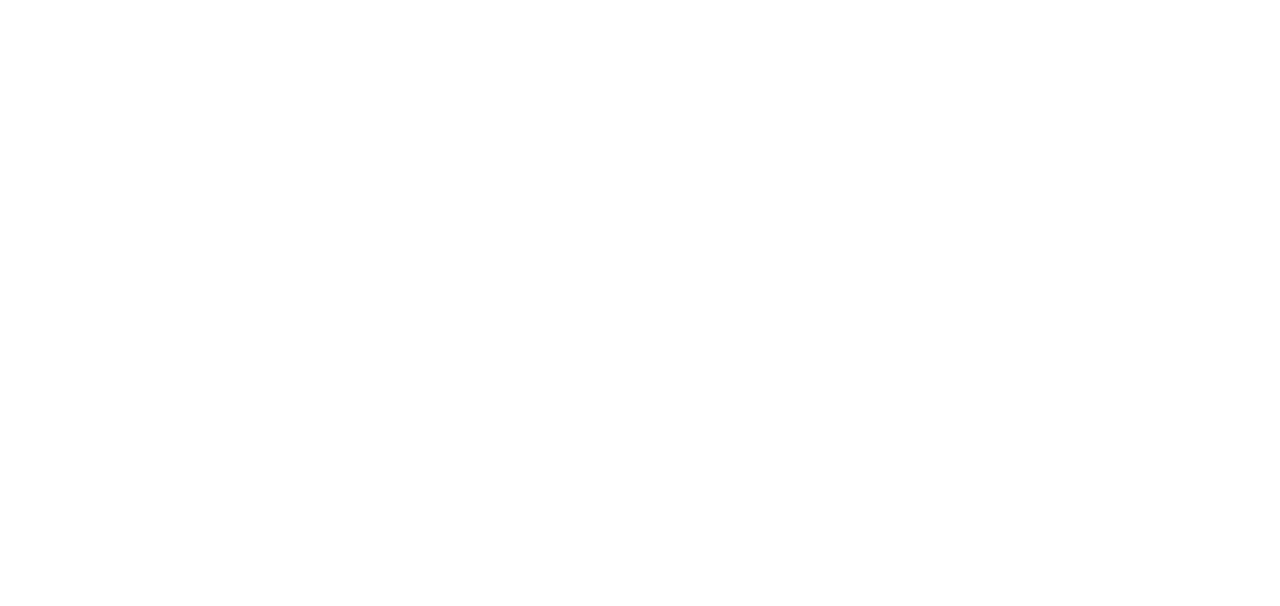
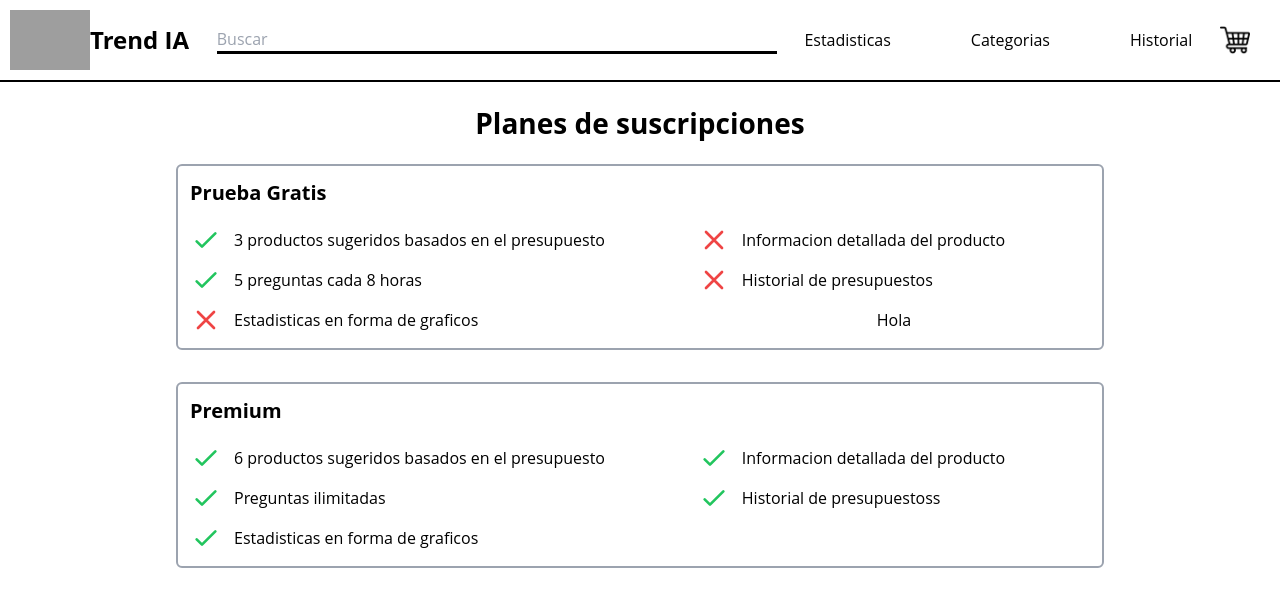
Before and after one commit to SideDig/Trend-IA-Frontend, a React (Vite) app in the folder frontend/: page /suscripciones in a window 1280 px wide. Before the commit this address had no page. Shown: the top 606 px of the page. Built offline with nearby package versions, Linux system fonts and the light colour scheme; grey boxes are pictures that could not be loaded.

Commit message:
ajuste de pagina Suscripciones y nuevo modal de metodos de pagos

```diff
--- a/frontend/src/App.jsx
+++ b/frontend/src/App.jsx
@@ -3,7 +3,7 @@ import RegistroLogin from "./pages/viewRegisterLogin";
 import Inicio from "./pages/Inicio";
 import Principal from "./pages/Principal";
 import Categorias from "./pages/Categorias";
-import Subscripciones from "./pages/Subscripciones";
+import Suscripciones from "./pages/Suscripciones";
 
 function App() {
   return (
@@ -14,7 +14,7 @@ function App() {
           <Route path="/registro" element={<RegistroLogin />} />
           <Route path="/inicio" element={<Inicio />} />
           <Route path="/categoria" element={<Categorias />} />
-          <Route path="/subscripciones" element={<Subscripciones />} />
+          <Route path="/suscripciones" element={<Suscripciones />} />
         </Routes>
       </Router>
 
--- /dev/null
+++ b/frontend/src/components/MetodosPagos.jsx
@@ -0,0 +1,47 @@
+
+
+function MetodosPagos() {
+  return (
+    <div className="fixed top-0 left-0 w-full h-full flex justify-center items-center bg-black bg-opacity-50 z-50">
+      <div className="w-full max-w-md mx-auto bg-white rounded-lg p-4">
+        <h2 className="text-center text-3xl mb-4">Adquirir suscripcion</h2>
+
+        <h1>Nombre del propietario de la tarjeta</h1>
+          <input
+            className="formButton"
+            type="text"
+            placeholder="Ingresa tu nombre"
+          />
+          <input
+            className="formButton"
+            type="number"
+            placeholder="Numero de la tarjeta"
+          />
+            <input
+            className="formButton"
+            type="number"
+            placeholder="M M / Y Y Y Y"
+          />
+            <input
+            className="formButton"
+            type="text"
+            placeholder="_ _ _"
+          />
+          <h1>Todos los productos incluyen IVA si corresponde</h1>
+          <div className="buttonsRegister">
+            <button type="submit" className="botonRegister">
+              Cancelar
+            </button>
+            <div className="buttonsRegister">
+            <button type="submit" className="botonRegister">
+              Comprar
+            </button>
+         </div>
+    </div>
+
+      </div>
+    </div>
+  )
+}
+
+export default MetodosPagos
--- a/frontend/src/pages/Subscripciones.jsx
+++ b/frontend/src/pages/Suscripciones.jsx
@@ -1,60 +1,66 @@
 import BarraNavegacion from "../components/BarraNavegacion"
+import { useState } from "react";
+import MetodosPagos from "../components/MetodosPagos";
 
-
-function Subscripciones() {
+function Suscripciones() {
+    const [modalVisible, setModalVisible] = useState(false);
     return (
         <>
             <header>
                 <BarraNavegacion />
             </header>
             <div>
-                <div className="border-2 absolute top-0 left-0 w-full h-full pt-[3rem] border-blue-700">
-                    <div className="p-5 border-2 border-gray-400 mx-44 my-14 rounded-md">
-                        <p className="text-[20px] mb-4">Prueba Gratis</p>
+                <div className="flex justify-center content-center text-[28px] font-bold m-5">
+                    <h1>Planes de suscripciones</h1>
+                </div>
+                <div className=" top-0 left-0 w-full h-full">
+                    <div className="p-3 border-2 border-gray-400 mx-44 mb-5 mt-2 rounded-md">
+                        <p className="text-[20px] mb-4"><b>Prueba Gratis</b></p>
                         <div className="grid grid-rows-3 grid-flow-col gap-2">
-                            <div className="flex items-center mb-4">
+                            <div className="flex items-center">
                                 <svg className="w-8 h-8 mr-3 text-green-500" fill="none" stroke="currentColor" viewBox="0 0 24 24" xmlns="http://www.w3.org/2000/svg"><path strokeLinecap="round" strokeLinejoin="round" strokeWidth="2" d="M5 13l4 4L19 7"></path></svg>
                                 <p>3 productos sugeridos basados en el presupuesto</p>
                             </div>
-                            <div className="flex items-center mb-4">
+                            <div className="flex items-center">
                                 <svg className="w-8 h-8 mr-3 text-green-500" fill="none" stroke="currentColor" viewBox="0 0 24 24" xmlns="http://www.w3.org/2000/svg"><path strokeLinecap="round" strokeLinejoin="round" strokeWidth="2" d="M5 13l4 4L19 7"></path></svg>
                                 <p>5 preguntas cada 8 horas</p>
                             </div>
-                            <div className="flex items-center mb-4">
+                            <div className="flex items-center">
                                 <svg className="w-8 h-8 mr-3 text-red-500" fill="none" stroke="currentColor" viewBox="0 0 24 24" xmlns="http://www.w3.org/2000/svg"><path strokeLinecap="round" strokeLinejoin="round" strokeWidth="2" d="M6 18L18 6M6 6l12 12"></path></svg>
                                 <p>Estadisticas en forma de graficos</p>
                             </div>
-                            <div className="flex items-center mb-4">
+                            <div className="flex items-center">
                                 <svg className="w-8 h-8 mr-3 text-red-500" fill="none" stroke="currentColor" viewBox="0 0 24 24" xmlns="http://www.w3.org/2000/svg"><path strokeLinecap="round" strokeLinejoin="round" strokeWidth="2" d="M6 18L18 6M6 6l12 12"></path></svg>
                                 <p>Informacion detallada del producto</p>
                             </div>
-                            <div className="flex items-center mb-4">
+                            <div className="flex items-center">
                                 <svg className="w-8 h-8 mr-3 text-red-500" fill="none" stroke="currentColor" viewBox="0 0 24 24" xmlns="http://www.w3.org/2000/svg"><path strokeLinecap="round" strokeLinejoin="round" strokeWidth="2" d="M6 18L18 6M6 6l12 12"></path></svg>
                                 <p>Historial de presupuestos</p>
                             </div>
+                            <button onClick={() => setModalVisible(!modalVisible)} >Hola</button>
                         </div>
                     </div>
-
-                    <div className="p-5 border-2 border-gray-400 mx-44 my-14 rounded-md">
-                        <p className="text-[20px] mb-4"><b>Prueba Gratis</b></p>
+                    {modalVisible && <MetodosPagos />}
+                    <div className="p-3 border-2 border-gray-400 mx-44 mb-5 mt-8 rounded-md">
+                        <p className="text-[20px] mb-4"><b>Premium</b></p>
                         <div className="grid grid-rows-3 grid-flow-col gap-2">
-                            <div className="flex items-center mb-4">
+                            <div className="flex items-center">
                                 <svg className="w-8 h-8 mr-3 text-green-500" fill="none" stroke="currentColor" viewBox="0 0 24 24" xmlns="http://www.w3.org/2000/svg"><path strokeLinecap="round" strokeLinejoin="round" strokeWidth="2" d="M5 13l4 4L19 7"></path></svg>
                                 <p>6 productos sugeridos basados en el presupuesto</p>
                             </div>
-                            <div className="flex items-center mb-4">
+                            <div className="flex items-center">
                                 <svg className="w-8 h-8 mr-3 text-green-500" fill="none" stroke="currentColor" viewBox="0 0 24 24" xmlns="http://www.w3.org/2000/svg"><path strokeLinecap="round" strokeLinejoin="round" strokeWidth="2" d="M5 13l4 4L19 7"></path></svg>
                                 <p>Preguntas ilimitadas</p>
                             </div>
-                            <div className="flex items-center mb-4">
+                            <div className="flex items-center">
                                 <svg className="w-8 h-8 mr-3 text-green-500" fill="none" stroke="currentColor" viewBox="0 0 24 24" xmlns="http://www.w3.org/2000/svg"><path strokeLinecap="round" strokeLinejoin="round" strokeWidth="2" d="M5 13l4 4L19 7"></path></svg>
                                 <p>Estadisticas en forma de graficos</p>
                             </div>
-                            <div className="flex items-center mb-4">
+                            <div className="flex items-center">
                                 <svg className="w-8 h-8 mr-3 text-green-500" fill="none" stroke="currentColor" viewBox="0 0 24 24" xmlns="http://www.w3.org/2000/svg"><path strokeLinecap="round" strokeLinejoin="round" strokeWidth="2" d="M5 13l4 4L19 7"></path></svg>
                                 <p>Informacion detallada del producto</p>
                             </div>
-                            <div className="flex items-center mb-4">
+                            <div className="flex items-center">
                                 <svg className="w-8 h-8 mr-3 text-green-500" fill="none" stroke="currentColor" viewBox="0 0 24 24" xmlns="http://www.w3.org/2000/svg"><path strokeLinecap="round" strokeLinejoin="round" strokeWidth="2" d="M5 13l4 4L19 7"></path></svg>
                                 <p>Historial de presupuestoss</p>
                             </div>
@@ -66,4 +72,4 @@ function Subscripciones() {
     )
 }
 
-export default Subscripciones;
+export default Suscripciones;
```
